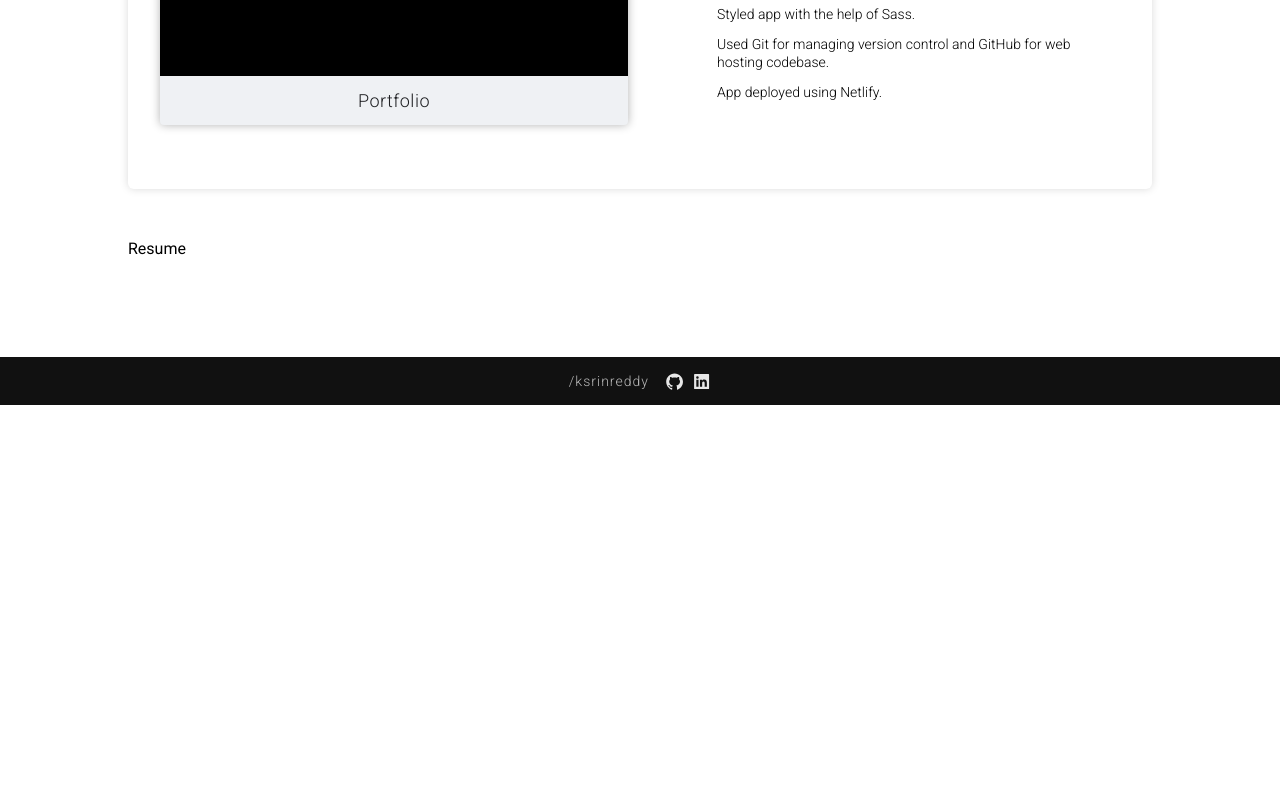
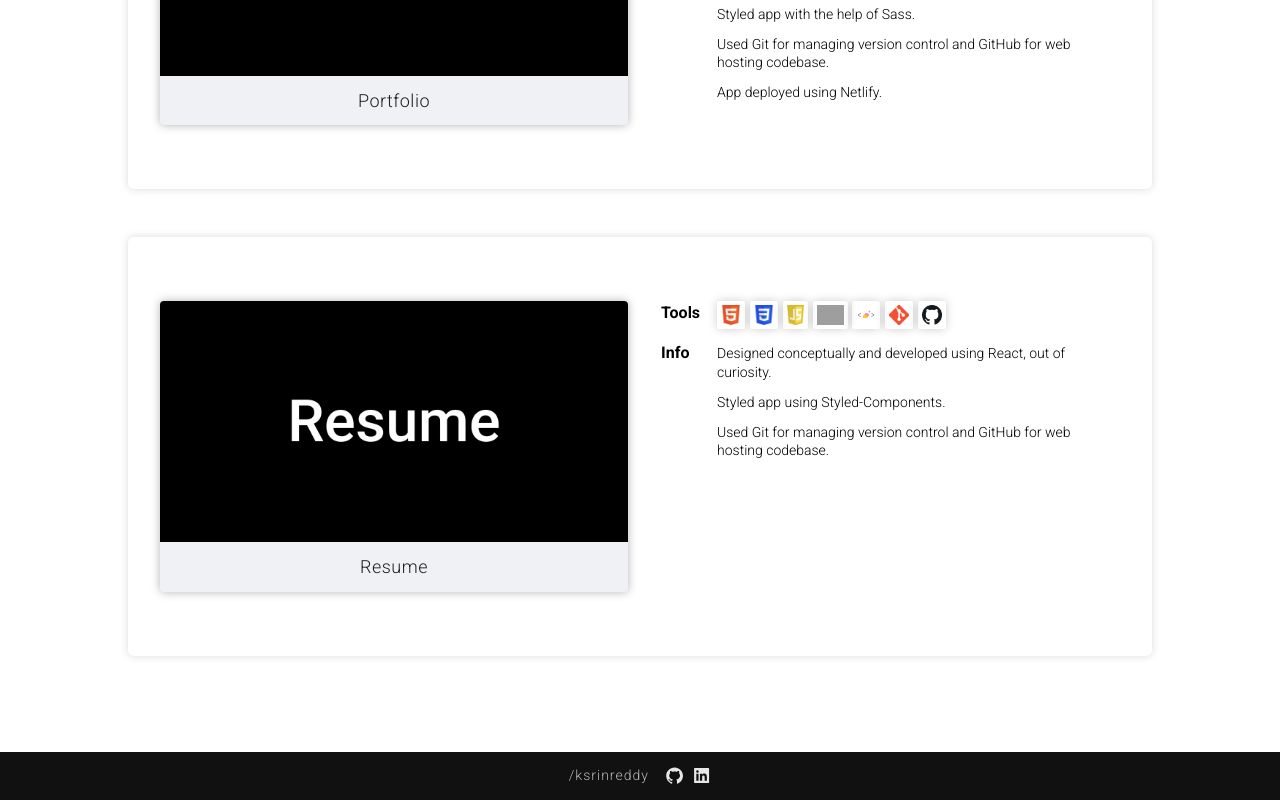
Before and after one commit to ksrinreddy/portfolio, a React (Create React App) app: page /projects in a window 1280 px wide. Shown: the part 941-1741 px from the top of the page. Before the commit the page ends 1346 px from the top, so only its background shows below. Built offline with nearby package versions, Linux system fonts and the light colour scheme; grey boxes are pictures that could not be loaded.

Commit message:
structure resume project, append no-border-bottom class as its last project

```diff
--- a/src/components/Resume.js
+++ b/src/components/Resume.js
@@ -1,7 +1,83 @@
 import React from "react";
+import {
+  resumeBuildBg,
+  resumeBuildLinks,
+  resumeBuildTools,
+} from "../assets/data/projects";
 
 const Resume = () => {
-  return <div>Resume</div>;
+  return (
+    <div className="project no-border-bottom">
+      {/* card */}
+      <div className="project__card">
+        <img src={resumeBuildBg} alt="project logo" className="project__img" />
+        <div className="project__card-overlay">
+          <div className="project__web-links">
+            {resumeBuildLinks?.map((link) => {
+              const { id, url, icon } = link;
+              return (
+                <a
+                  href={url}
+                  key={id}
+                  target="_blank"
+                  rel="noreferrer"
+                  className="project__web-link"
+                >
+                  {icon}
+                </a>
+              );
+            })}
+          </div>
+        </div>
+        <h4 className="project__title">Resume</h4>
+      </div>
+      {/* info */}
+      <div className="project__info">
+        <div className="project__info-wrapper">
+          {/* tools */}
+          <div className="project__info-tools">
+            <span className="project__info-heading">Tools</span>
+            <div className="project__tools-wrapper">
+              {resumeBuildTools?.map((tool) => {
+                const { id, name, img, url } = tool;
+                return (
+                  <div key={id} className="project__tool">
+                    <a
+                      href={url}
+                      target="_blank"
+                      rel="noreferrer"
+                      className="project__tool-link"
+                    >
+                      <img
+                        src={img}
+                        alt={name}
+                        className="project__tool-logo"
+                      />
+                    </a>
+                  </div>
+                );
+              })}
+            </div>
+          </div>
+          {/* project desc */}
+          <div className="project__desc">
+            <span className="project__info-heading">Info</span>
+            <div className="project__desc-text-wrapper">
+              <p>
+                Designed conceptually and developed using React, out of
+                curiosity.
+              </p>
+              <p>Styled app using Styled-Components.</p>
+              <p>
+                Used Git for managing version control and GitHub for web hosting
+                codebase.
+              </p>
+            </div>
+          </div>
+        </div>
+      </div>
+    </div>
+  );
 };
 
 export default Resume;
```
